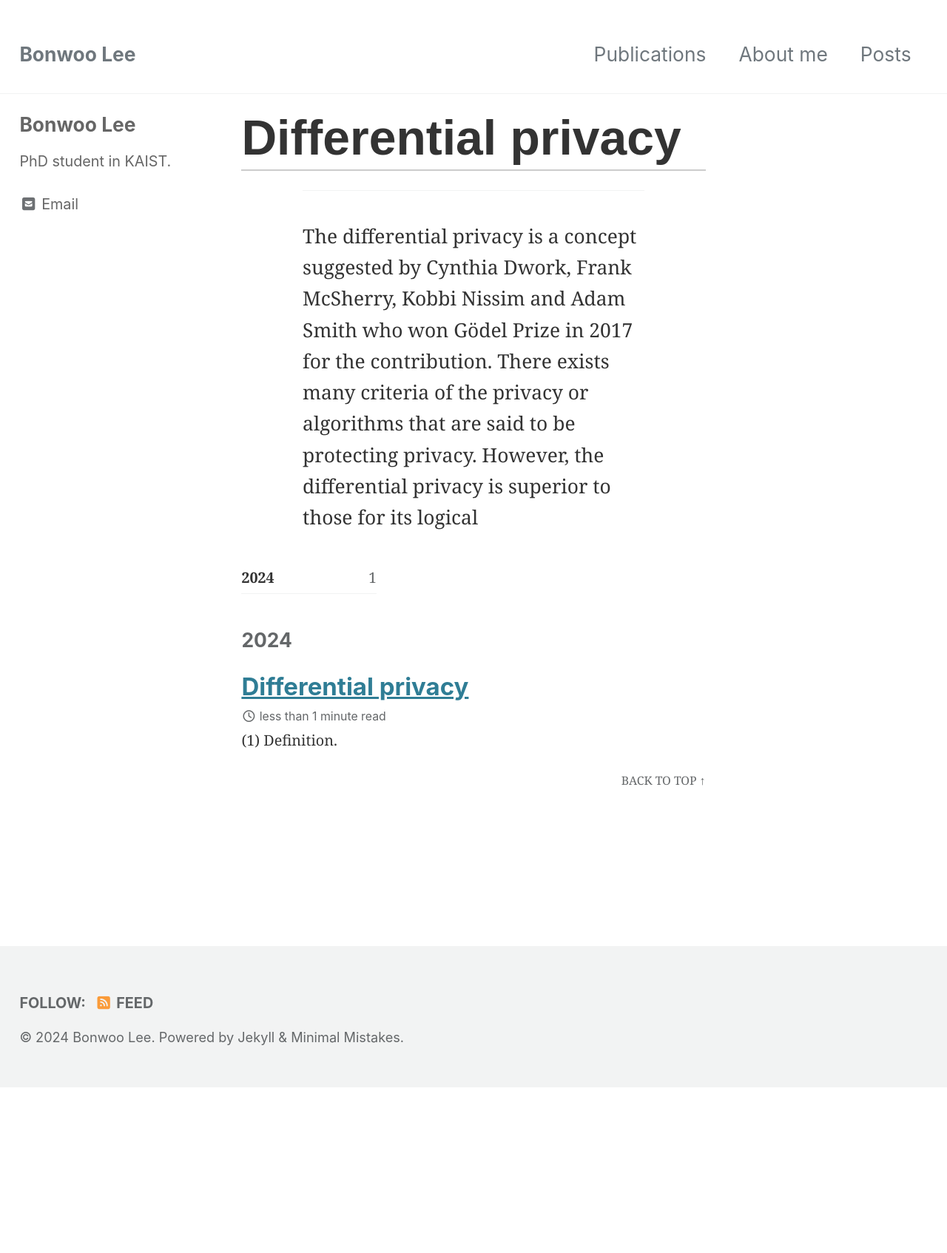
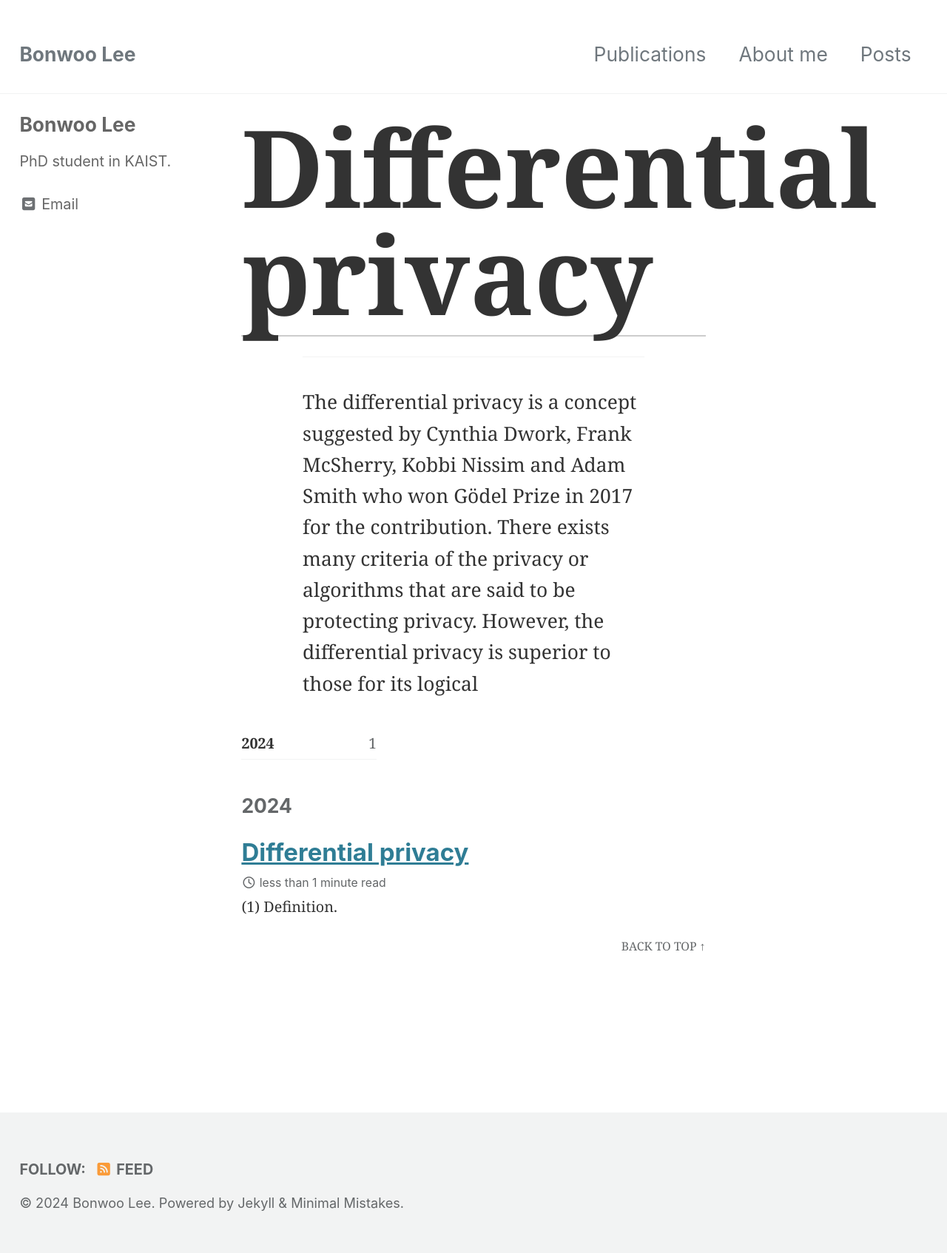
Before and after one commit to righthim/righthim.github.io, a Jekyll site: the page built from _posts/2024-12-29-Differential privacy (definition).md, in a window 1280 px wide. Shown: the whole page at 74% size. Built offline with Jekyll 4.4.1, drawn with Linux system fonts in a browser that asks for light colours; cached includes are drawn as plain includes; before the commit the page ends 1470 px from its top, so only the background shows below that.

Commit message:
Update post custom.css

```diff
--- a/assets/css/post custom.css
+++ b/assets/css/post custom.css
@@ -19,9 +19,9 @@
 
 /* Post title styling */
 .page__title {
-  font-family: 'Arial', sans-serif;  /* Change the font of the title (can be customized) */
+  font-family: 'Georgia', serif;  /* Change the font of the title (can be customized) */
   font-weight: bold;  /* Make the title bold */
-  font-size: 2.5em;   /* Increase the font size */
+  font-size: 5.5em;   /* Increase the font size */
   color: #333;        /* Title color */
   margin-bottom: 10px; /* Space below the title */
   border-bottom: 2px solid #ccc;  /* Horizontal line below the title */
```
